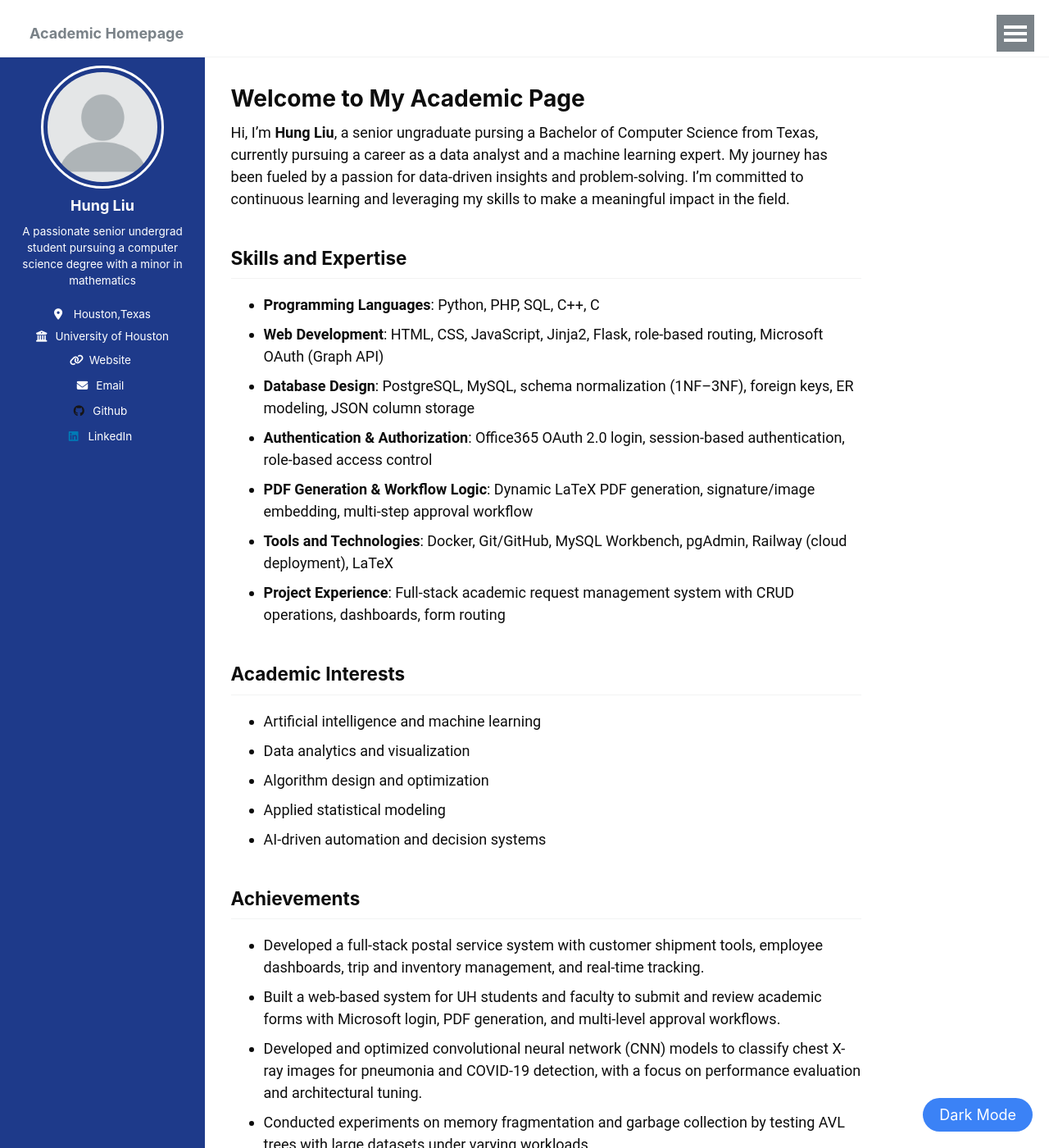
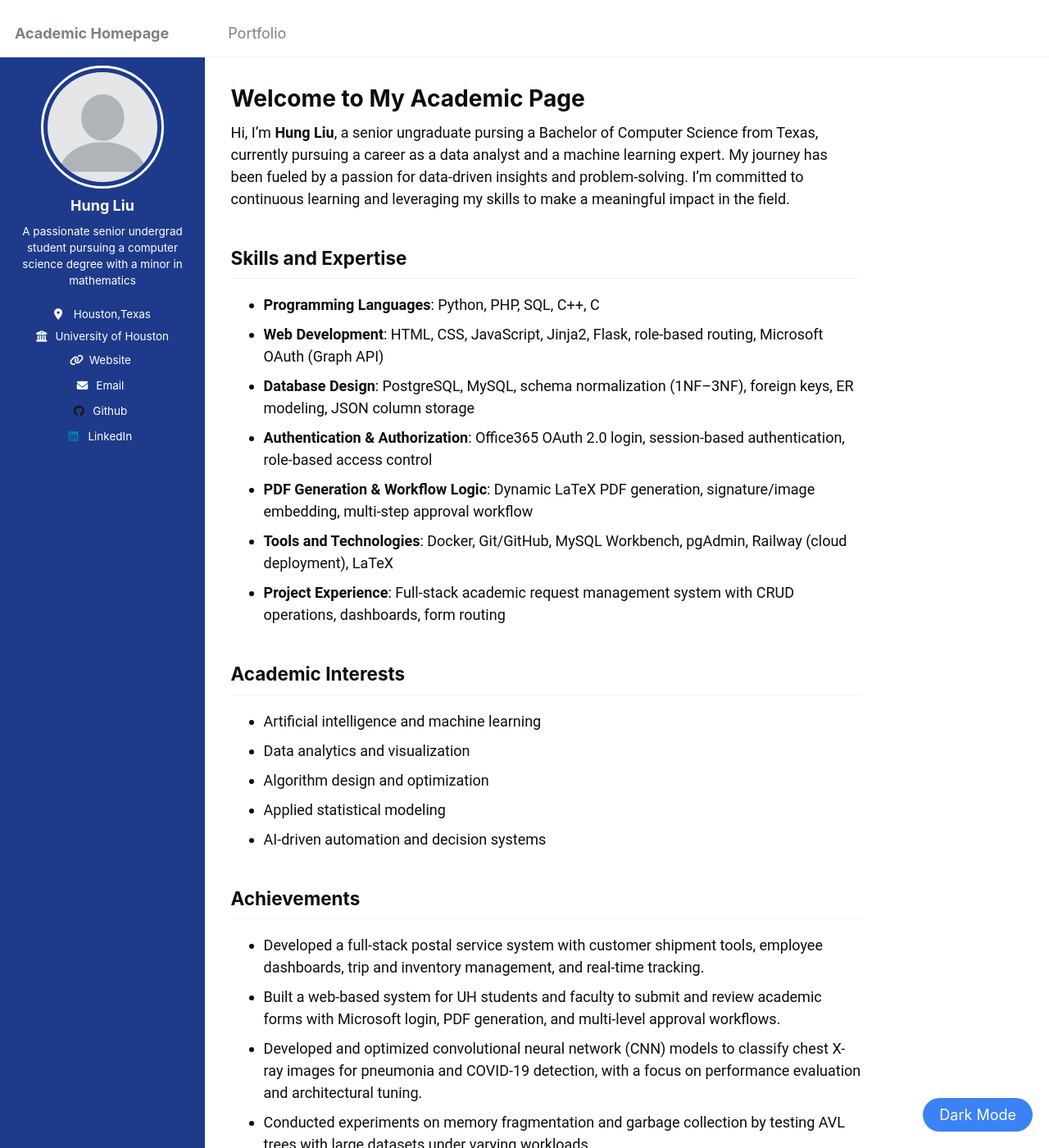
Before and after one commit to sunnySKL/sunnySKL.github.io, a Jekyll site: the page built from _pages/about.md, in a window 1280 px wide and 1400 px high. Shown: the whole window at 82% size. Built offline with Jekyll 4.4.1, drawn with Linux system fonts in a browser that asks for light colours.

Commit message:
Update _navigation.scss

```diff
--- a/_sass/_navigation.scss
+++ b/_sass/_navigation.scss
@@ -180,6 +180,7 @@
 position: relative;
 min-width: 250px;
 background: $background-color;
+  width: 100%;
 
 a {
 display: block;
@@ -207,21 +208,55 @@
 }
 
 .visible-links {
-    display: flex;
-    flex-direction: row;
-    align-items: center;
-    justify-content: flex-start;
+display: table;
+    justify-content: flex-start !important;
+    text-align: left !important;
+    margin-left: 0 !important;
+
+li {
+display: table-cell;
+vertical-align: middle;
+
+&:first-child {
+font-weight: bold;
+text-wrap: wrap;
+
+a {
 margin-left: 0;
-    padding-left: 0;
+}
 }
 
-  .visible-links li {
-    display: block;
-    margin-right: 1.5rem;
+&:last-child {
+a {
+margin-right: 0;
+}
+}
 }
 
-  .visible-links li:last-child {
-    margin-right: 0;
+a {
+position: relative;
+
+&:before {
+content: "";
+position: absolute;
+left: 0;
+bottom: 0;
+height: 4px;
+background: mix(#fff, $primary-color, 50%);
+width: 100%;
+-webkit-transition: $global-transition;
+transition: $global-transition;
+-webkit-transform: scaleX(0);
+-ms-transform: scaleX(0);
+transform: scaleX(0); /* hide*/
+}
+
+&:hover:before {
+-webkit-transform: scaleX(1);
+-ms-transform: scaleX(1);
+transform: scaleX(1); /* reveal*/
+}
+}
 }
 
 .hidden-links {
```
Lines whose indentation alone changed are shown as unchanged.
